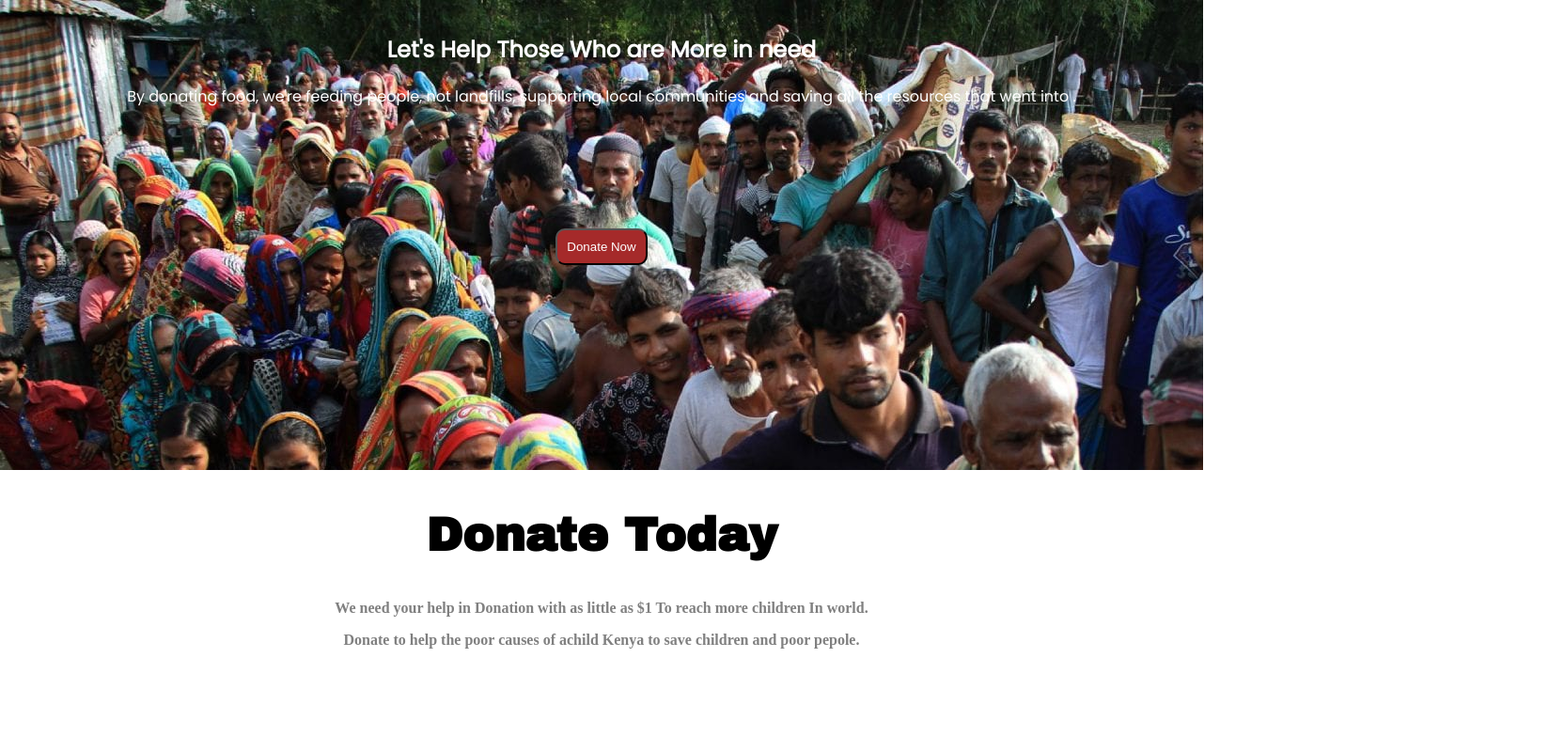
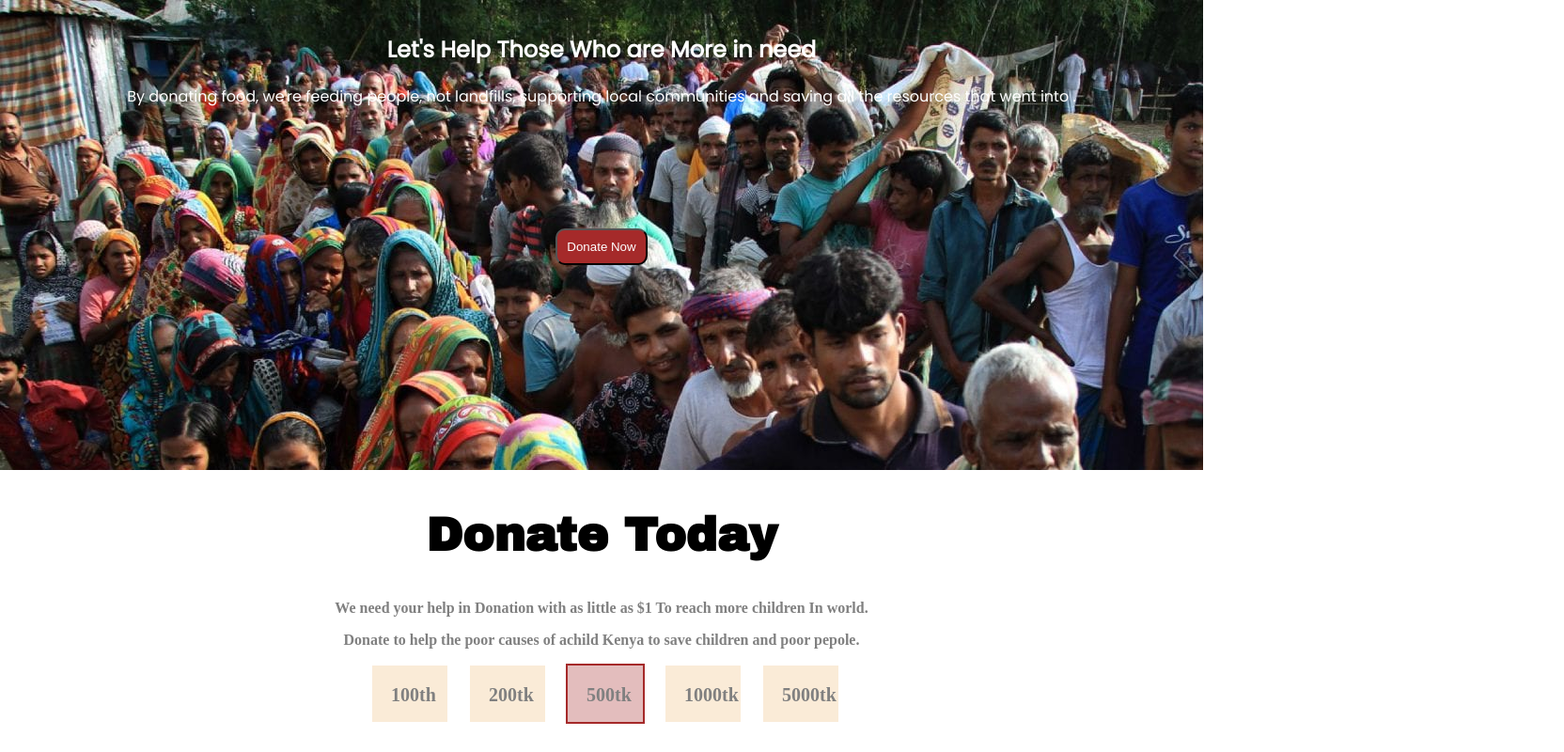
Before and after one commit to srbony/Assignment1, a plain HTML site: page index.html in a window 1280 px wide. Shown: the whole page at 94% size, 1664 px wide, since content can reach past the window. Drawn offline with Linux system fonts and the light colour scheme.

Commit message:
added box

```diff
--- a/index.html
+++ b/index.html
@@ -39,7 +39,16 @@
         </div>
 
     </section>
-    <section><!--using block element-->
+    <section class="container"><!--using block element-->
+
+          <div class="box">100th</div>
+          <div class="box">200tk</div>
+          <div id="different-color">500tk</div>
+          <div class="box">1000tk</div>
+          <div class="box">5000tk</div>
+
+
+
 
 
     </section>
--- a/style.css
+++ b/style.css
@@ -44,3 +44,39 @@ body{
     color: gray;
     font-weight:bold;
 }
+.container{
+    width:100%;
+    display:flex;
+    margin-left:30%;
+
+
+}
+.box{
+    padding:20px;
+    border:2px solid white;
+    width:40px;
+    height:20px;
+    margin-left:10px;
+    margin-right:10px;
+    font-size:20px;
+    color: gray;
+    font-weight:bold;
+
+
+    background-color: antiquewhite;
+
+}
+#different-color{
+    padding:20px;
+    border:2px solid brown;
+    width:40px;
+    height:20px;
+    margin-left:10px;
+    margin-right:10px;
+    color: gray;
+    font-weight:bold;
+    font-size:20px;
+
+    background-color:rgba(165, 42, 42, 0.308);
+
+}
```
